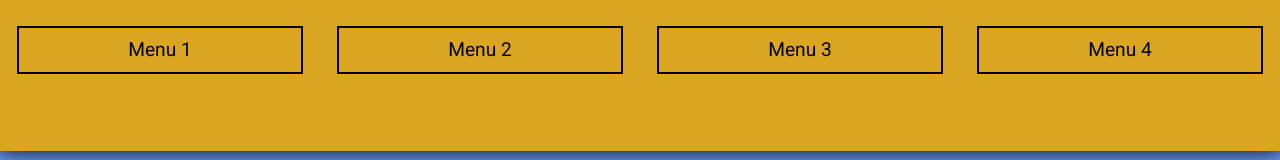
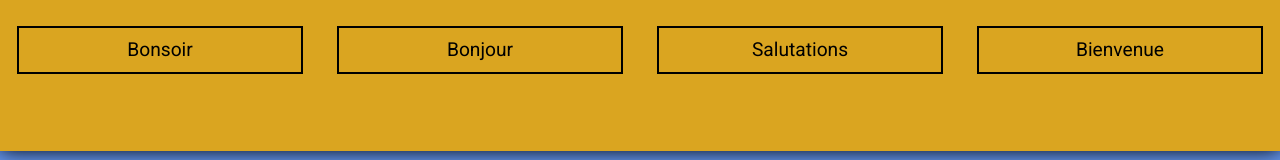
Before and after one commit to Jayerino/veille-node, a plain HTML site: page index.html in a window 1280 px wide. Shown: the top 160 px of the page. Drawn offline with Linux system fonts and the light colour scheme.

Commit message:
Menu changement de noms dans le header

```diff
--- a/index.html
+++ b/index.html
@@ -10,10 +10,10 @@
 
 	<header>
 		<ul>
-			<li><a>Menu 1</a></li>
-			<li><a>Menu 2</a></li>
-			<li><a>Menu 3</a></li>
-			<li><a>Menu 4</a></li>
+			<li><a>Bonsoir</a></li>
+			<li><a>Bonjour</a></li>
+			<li><a>Salutations</a></li>
+			<li><a>Bienvenue</a></li>
 		</ul>
 	</header>
 
```
